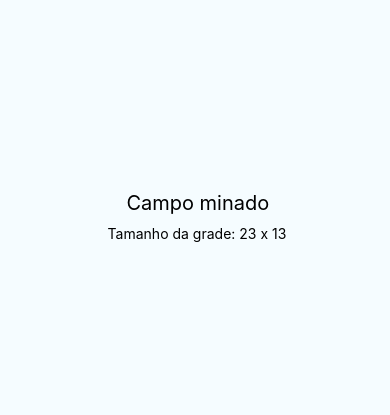
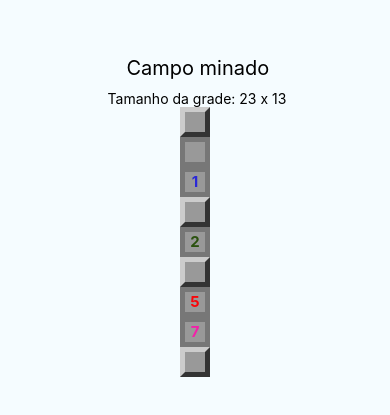
Before and after one commit to immerfallen/minesweeper, a React Native app: screen / in a window 390 px wide. Shown: the part 211-626 px from the top of the page. Built offline with nearby package versions, Linux system fonts and the light colour scheme.

Commit message:
Created field tile style: opened, nearMines and mined

```diff
--- a/App.js
+++ b/App.js
@@ -1,6 +1,7 @@
 import React, {Component} from 'react';
 import {Platform, StyleSheet, Text, View} from 'react-native';
 import params from './src/params'
+import Field from './src/components/Field'
 
 
 
@@ -10,6 +11,15 @@ export default class App extends Component{
       <View style={styles.container}>
         <Text style={styles.welcome}> Campo minado</Text>
         <Text style={styles.instructions}> Tamanho da grade: {params.getRowsAmount()} x {params.getColumnsAmount()}</Text>
+        <Field/>
+        <Field opened/>
+        <Field opened nearMines={1}/>
+        <Field/>
+        <Field opened nearMines={2}/>
+        <Field/>
+        <Field opened nearMines={5}/>
+        <Field opened nearMines={7}/>
+        <Field/>
       </View>
     )
   }
--- a/src/components/Field.js
+++ b/src/components/Field.js
@@ -0,0 +1,53 @@
+import React from 'react'
+import {View, StyleSheet, Text} from 'react-native'
+import params from '../params'
+
+export default props => {
+    const { mined, opened, nearMines} = props
+
+
+    const styleField = [styles.field]
+    if(opened) styleField.push(styles.opened)
+    if(styleField.length ===1) styleField.push(styles.regular)
+
+    let color = null
+    if(nearMines > 0) {
+        if(nearMines==1) color = '#2A28D7'
+        if(nearMines==2) color = '#2B520F'
+        if(nearMines> 2 && nearMines<6) color = '#F9060A'
+        if(nearMines>=6) color = '#F221A9'
+    }
+
+    return (
+        <View style={styleField}>
+            {!mined && opened && nearMines>0 ?
+            <Text style={[styles.label, { color: color}]}>{nearMines}</Text> : false}
+
+        </View>
+    )
+}
+
+const styles = StyleSheet.create ({
+    field: {
+        height: params.blockSize,
+        width: params.blockSize,
+        borderWidth: params.borderSize,
+    },
+    regular: {
+        backgroundColor: '#999',
+        borderLeftColor: '#CCC',
+        borderTopColor: '#CCC',
+        borderRightColor: '#333',
+        borderBottomColor: '#333',
+    },
+    opened: {
+        backgroundColor: '#999',
+        borderColor: '#777',
+        alignItems: 'center',
+        alignContent: 'center',
+    },
+    label : {
+        fontWeight: 'bold',
+        fontSize: params.fontSize,
+    }
+})
```
Also changed, not shown: src/params.js (line endings or trailing spaces).
